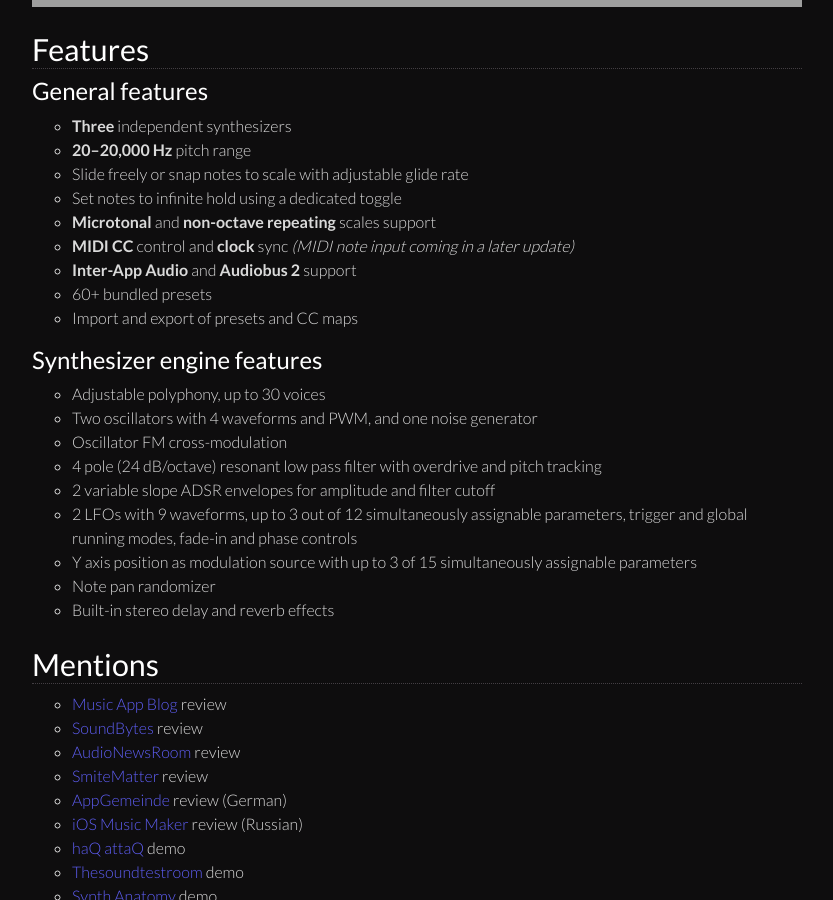
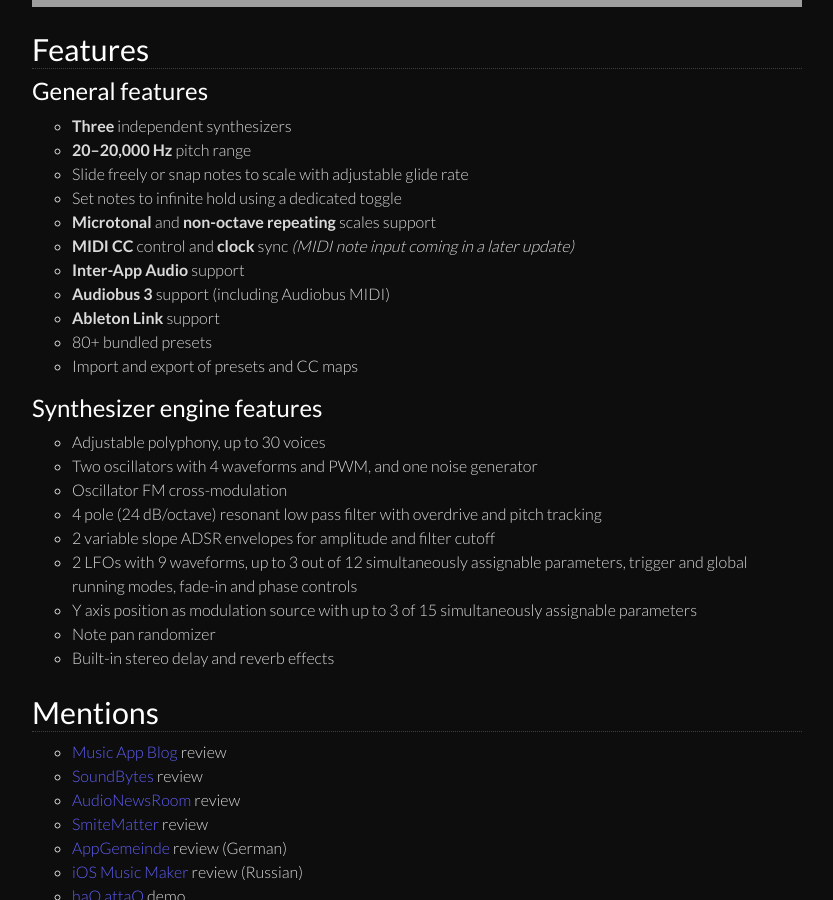
Before and after one commit to yuriturov/yuriturov.github.io, a Jekyll site: the page built from _pages/01_shoom.md, in a window 1280 px wide and 900 px high, scrolled down 1828 px. Shown: the whole window, without its empty margins (223-1056 px from the left). Built offline with Jekyll 4.4.1, drawn with Linux system fonts in a browser that asks for light colours; grey boxes are pictures that could not be loaded.

Commit message:
updated Shoom features list

```diff
--- a/_pages/01_shoom.md
+++ b/_pages/01_shoom.md
@@ -48,8 +48,10 @@
 *	Set notes to infinite hold using a dedicated toggle
 *	**Microtonal** and **non-octave repeating** scales support
 *	**MIDI CC** control and **clock** sync *(MIDI note input coming in a later update)*
-*	**Inter-App Audio** and **Audiobus 2** support
-*	60+ bundled presets
+*	**Inter-App Audio** support
+*	**Audiobus 3** support (including Audiobus MIDI)
+*	**Ableton Link** support
+*	80+ bundled presets
 *	Import and export of presets and CC maps
 
 ### Synthesizer engine features
```
